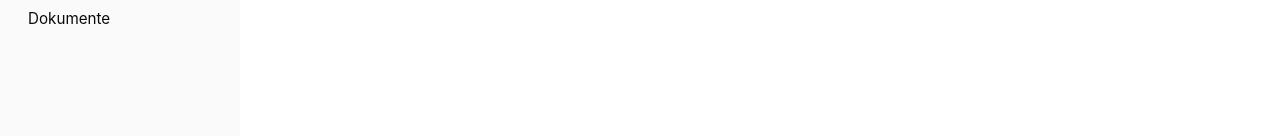
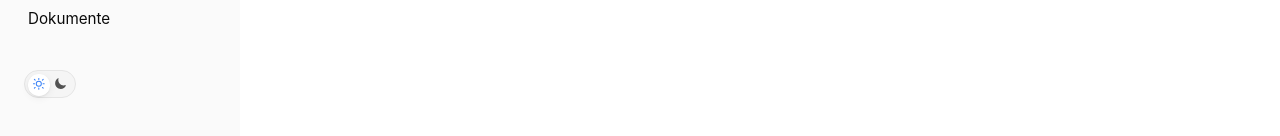
Before and after one commit to deadstx/SWEN_3, a Next.js app in the folder swen3-frontend/: page / in a window 1280 px wide. Shown: the part 204-340 px from the top of the page. Built offline with nearby package versions, Linux system fonts and the light colour scheme.

Commit message:
Implemented Theme Switcher

```diff
--- a/swen3-frontend/package.json
+++ b/swen3-frontend/package.json
@@ -10,6 +10,7 @@
   },
   "dependencies": {
     "next": "16.3.5",
+    "next-themes": "^0.4.6",
     "react": "19.2.8",
     "react-dom": "19.2.8"
   },
--- a/swen3-frontend/src/app/globals.css
+++ b/swen3-frontend/src/app/globals.css
@@ -11,6 +11,9 @@
   --sidebar-background: #fafafa;
   --sidebar-foreground: #171717;
   --sidebar-border: #e5e5e5;
+  --sidebar-hover: #eeeeee;
+  --sidebar-active: #e5edff;
+  --sidebar-active-foreground: #2563eb;
 
   /* Akzent */
   --accent: #3b82f6;
@@ -23,8 +26,7 @@
   --radius: 12px;
 }
 
-@media (prefers-color-scheme: dark) {
-  :root {
+.dark {
   --background: #0a0a0a;
   --foreground: #ededed;
   --text-primary: #fafafa;
@@ -35,6 +37,9 @@
   --sidebar-background: #111111;
   --sidebar-foreground: #ededed;
   --sidebar-border: #262626;
+  --sidebar-hover: #1c1c1c;
+  --sidebar-active: #1e293b;
+  --sidebar-active-foreground: #60a5fa;
 
   --accent: #60a5fa;
   --accent-foreground: #0a0a0a;
@@ -42,11 +47,8 @@
   --shadow-color: 0 0% 0%;
   --shadow: 0 1px 2px hsl(var(--shadow-color) / 0.4),
   0 4px 12px hsl(var(--shadow-color) / 0.3);
-  }
 
-  html {
   color-scheme: dark;
-  }
 }
 
 html {
@@ -82,22 +84,3 @@ a {
   color: inherit;
   text-decoration: none;
 }
-
-
-.text-muted {
-  color: var(--text-secondary);
-}
-
-.btn-accent {
-  background: var(--accent);
-  color: var(--accent-foreground);
-  border-radius: var(--radius);
-  border: none;
-  padding: 0.5rem 1rem;
-  cursor: pointer;
-  transition: opacity 0.2s ease;
-}
-
-.btn-accent:hover {
-  opacity: 0.9;
-}
--- a/swen3-frontend/src/app/layout.tsx
+++ b/swen3-frontend/src/app/layout.tsx
@@ -1,8 +1,10 @@
+
 import type { Metadata } from "next";
 import { Geist, Geist_Mono } from "next/font/google";
 
 //STYLING
 import "@/app/globals.css";
+import Provider from "@/providers/ThemeProvider";
 
 
 const geistSans = Geist({
@@ -22,8 +24,12 @@ export const metadata: Metadata = {
 
 export default function RootLayout({ children }: LayoutProps<"/">) {
     return (
-        <html lang="de" className={`${geistSans.variable} ${geistMono.variable}`}>
-        <body style={{ margin: 0 }}>{children}</body>
+        <html lang="de" className={`${geistSans.variable} ${geistMono.variable}`} suppressHydrationWarning>
+        <body style={{ margin: 0 }}>
+        <Provider>
+            {children}
+        </Provider>
+        </body>
         </html>
     );
 }
--- a/swen3-frontend/src/components/layout/Sidebar.tsx
+++ b/swen3-frontend/src/components/layout/Sidebar.tsx
@@ -1,5 +1,6 @@
 import Link from "next/link";
 import "@/styling/layout/Sidebar.css";
+import ThemeToggle from "@/components/toggles/ThemeToggle";
 
 export default function Sidebar() {
     return (
@@ -22,6 +23,10 @@ export default function Sidebar() {
                     Dokumente
                 </Link>
             </nav>
+
+            <div className="sidebar__toggle">
+                <ThemeToggle></ThemeToggle>
+            </div>
         </aside>
     );
 }
--- /dev/null
+++ b/swen3-frontend/src/components/toggles/ThemeToggle.tsx
@@ -0,0 +1,75 @@
+"use client";
+
+import { useTheme } from "next-themes";
+import { useSyncExternalStore } from "react";
+
+import "@/styling/toggles/ThemeToggle.css";
+
+// Liefert erst nach der Hydration "true" zurück, ganz ohne setState im Effect.
+function subscribe() {
+    return () => {};
+}
+
+function useMounted() {
+    return useSyncExternalStore(
+        subscribe,
+        () => true,   // Client-Snapshot
+        () => false   // Server-Snapshot
+    );
+}
+
+export default function ThemeToggle() {
+    const { resolvedTheme, setTheme } = useTheme();
+    const mounted = useMounted();
+
+    const isDark = mounted && resolvedTheme === "dark";
+
+    return (
+        <button
+            type="button"
+            className="theme-toggle"
+            data-state={mounted ? (isDark ? "dark" : "light") : undefined}
+            onClick={() => setTheme(isDark ? "light" : "dark")}
+            aria-label={isDark ? "Zu Light Mode wechseln" : "Zu Dark Mode wechseln"}
+        >
+            <span className="theme-toggle__track">
+                <span className="theme-toggle__icon theme-toggle__icon--sun">
+                    <SunIcon />
+                </span>
+                <span className="theme-toggle__icon theme-toggle__icon--moon">
+                    <MoonIcon />
+                </span>
+                <span className="theme-toggle__thumb" />
+            </span>
+        </button>
+    );
+}
+
+function SunIcon() {
+    return (
+        <svg viewBox="0 0 24 24" fill="none" xmlns="http://www.w3.org/2000/svg">
+            <circle cx="12" cy="12" r="4.5" stroke="currentColor" strokeWidth="1.8" />
+            <g stroke="currentColor" strokeWidth="1.8" strokeLinecap="round">
+                <line x1="12" y1="2.5" x2="12" y2="4.5" />
+                <line x1="12" y1="19.5" x2="12" y2="21.5" />
+                <line x1="4.2" y1="4.2" x2="5.6" y2="5.6" />
+                <line x1="18.4" y1="18.4" x2="19.8" y2="19.8" />
+                <line x1="2.5" y1="12" x2="4.5" y2="12" />
+                <line x1="19.5" y1="12" x2="21.5" y2="12" />
+                <line x1="4.2" y1="19.8" x2="5.6" y2="18.4" />
+                <line x1="18.4" y1="5.6" x2="19.8" y2="4.2" />
+            </g>
+        </svg>
+    );
+}
+
+function MoonIcon() {
+    return (
+        <svg viewBox="0 0 24 24" fill="none" xmlns="http://www.w3.org/2000/svg">
+            <path
+                d="M20.5 14.2c-1.1.4-2.3.6-3.5.6-5.2 0-9.4-4.2-9.4-9.4 0-1.2.2-2.4.6-3.5C4.5 3.5 2 6.9 2 11c0 5.5 4.5 10 10 10 4.1 0 7.5-2.5 9-6.1-.1 0-.3.1-.5.3z"
+                fill="currentColor"
+            />
+        </svg>
+    );
+}
--- /dev/null
+++ b/swen3-frontend/src/providers/ThemeProvider.tsx
@@ -0,0 +1,11 @@
+"use client";
+
+import { ThemeProvider } from "next-themes";
+
+interface ProviderProps {
+    children: React.ReactNode;
+}
+
+export default function Provider({ children }: ProviderProps) {
+    return <ThemeProvider attribute='class'>{children}</ThemeProvider>;
+}
--- a/swen3-frontend/src/styling/layout/Sidebar.css
+++ b/swen3-frontend/src/styling/layout/Sidebar.css
@@ -38,3 +38,9 @@
     background-color: var(--background);
     color: var(--text-primary);
 }
+
+.sidebar__toggle {
+
+    margin-top: 2rem;
+    padding: 0 0.5rem;
+}
--- /dev/null
+++ b/swen3-frontend/src/styling/toggles/ThemeToggle.css
@@ -0,0 +1,74 @@
+.theme-toggle {
+    border: none;
+    background: none;
+    padding: 0;
+    cursor: pointer;
+    -webkit-tap-highlight-color: transparent;
+}
+
+.theme-toggle__track {
+    position: relative;
+    display: flex;
+    align-items: center;
+    width: 3.25rem;
+    height: 1.75rem;
+    padding: 0.2rem;
+    border-radius: 999px;
+    background-color: var(--muted);
+    border: 1px solid var(--border);
+    box-sizing: border-box;
+    transition: background-color 0.2s ease, border-color 0.2s ease;
+}
+
+.theme-toggle__icon {
+    position: relative;
+    z-index: 1;
+    display: flex;
+    align-items: center;
+    justify-content: center;
+    width: 50%;
+    color: var(--text-secondary);
+    transition: color 0.2s ease;
+}
+
+.theme-toggle__icon svg {
+    width: 0.85rem;
+    height: 0.85rem;
+}
+
+.theme-toggle[data-state="light"] .theme-toggle__icon--sun {
+    color: var(--accent);
+}
+
+.theme-toggle[data-state="dark"] .theme-toggle__icon--moon {
+    color: var(--accent);
+}
+
+.theme-toggle__thumb {
+    position: absolute;
+    top: 0.2rem;
+    left: 0.2rem;
+    width: 1.35rem;
+    height: 1.35rem;
+    border-radius: 50%;
+    background-color: var(--background);
+    box-shadow: var(--shadow);
+    transition: transform 0.25s cubic-bezier(0.4, 0, 0.2, 1);
+}
+
+.theme-toggle[data-state="dark"] .theme-toggle__thumb {
+    transform: translateX(1.5rem);
+}
+
+.theme-toggle:focus-visible {
+    outline: none;
+}
+
+.theme-toggle:focus-visible .theme-toggle__track {
+    outline: 2px solid var(--accent);
+    outline-offset: 2px;
+}
+
+.theme-toggle:hover .theme-toggle__track {
+    border-color: var(--accent);
+}
```
Also changed, not shown: 1 other file (tests, documents, lock files or other folders). Lines whose indentation alone changed are shown as unchanged.
